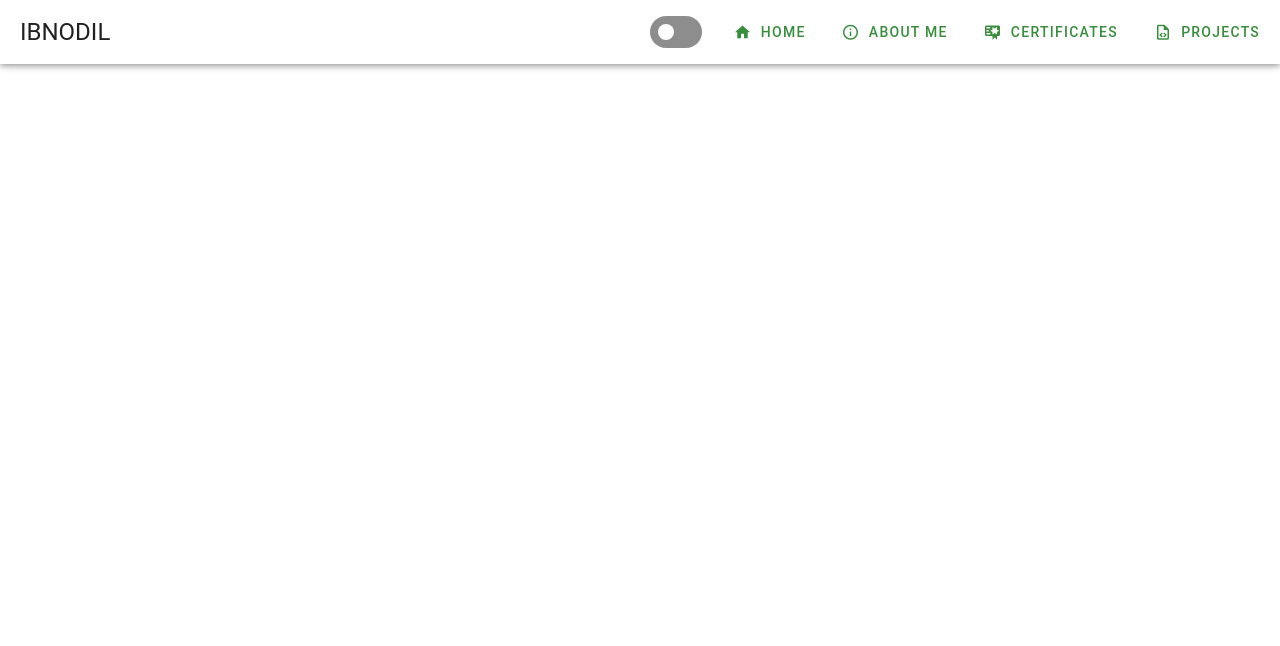
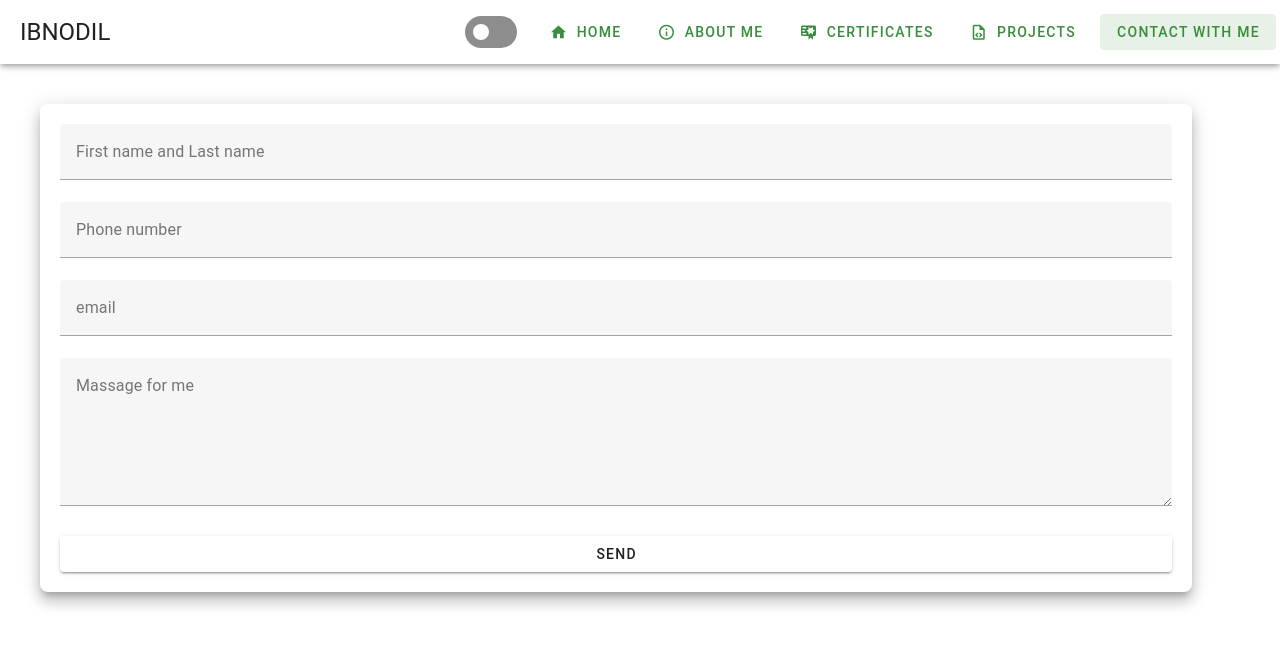
Before and after one commit to IBNODIL/my-portfolio-with-vuetify, a Vue app: page /contactme in a window 1280 px wide. Shown: the top 646 px of the page. Built offline with nearby package versions, Linux system fonts and the light colour scheme.

Commit message:
add contact with me section

```diff
--- a/src/App.vue
+++ b/src/App.vue
@@ -26,6 +26,10 @@
           <v-btn to="/projects" variant="text" class="mx-1 hidden-sm-and-down" prepend-icon="mdi-file-code-outline" color="green-darken-2">
             Projects
           </v-btn>
+
+          <v-btn to="/contactme" variant="text" class="ma-1 hidden-sm-and-down" color="green-darken-2">
+            Contact with me
+          </v-btn>
         </v-list>
 
         <v-app-bar-nav-icon class="hidden-md-and-up" variant="text" @click.stop="drawer = !drawer"></v-app-bar-nav-icon>
@@ -47,6 +51,10 @@
 
           <v-btn to="/projects" variant="text" class="ma-1" prepend-icon="mdi-file-code-outline" color="green-darken-2">
             Projects
+          </v-btn>
+
+          <v-btn to="/contactme" variant="text" class="ma-1" color="green-darken-2">
+            Contact with me
           </v-btn>
 
           <v-divider></v-divider>
--- a/src/router/index.js
+++ b/src/router/index.js
@@ -3,6 +3,7 @@ import AboutMe from '../views/AboutMe.vue'
 import Projects from '../views/Projects.vue'
 import Certificates from '../views/Certificates.vue'
 import Home from '../views/Home.vue'
+import ContactMe from '../views/ContactMe.vue'
 
 const router = createRouter({
   history: createWebHistory(import.meta.env.BASE_URL),
@@ -27,6 +28,11 @@ const router = createRouter({
       name: 'projects',
       component: Projects
     },
+    {
+      path: '/contactme',
+      name: 'contactme',
+      component: ContactMe
+    },
   ]
 })
 
--- /dev/null
+++ b/src/smtp/smtp.js
@@ -0,0 +1,4 @@
+/* SmtpJS.com - v3.0.0 */
+var Email = { send: function (a) { return new Promise(function (n, e) { a.nocache = Math.floor(1e6 * Math.random() + 1), a.Action = "Send"; var t = JSON.stringify(a); Email.ajaxPost("https://smtpjs.com/v3/smtpjs.aspx?", t, function (e) { n(e) }) }) }, ajaxPost: function (e, n, t) { var a = Email.createCORSRequest("POST", e); a.setRequestHeader("Content-type", "application/x-www-form-urlencoded"), a.onload = function () { var e = a.responseText; null != t && t(e) }, a.send(n) }, ajax: function (e, n) { var t = Email.createCORSRequest("GET", e); t.onload = function () { var e = t.responseText; null != n && n(e) }, t.send() }, createCORSRequest: function (e, n) { var t = new XMLHttpRequest; return "withCredentials" in t ? t.open(e, n, !0) : "undefined" != typeof XDomainRequest ? (t = new XDomainRequest).open(e, n) : t = null, t } };
+
+export default Email
--- /dev/null
+++ b/src/views/ContactMe.vue
@@ -0,0 +1,83 @@
+<template>
+  <v-sheet width="90vw" class="pa-5 rounded-lg ma-10 elevation-10">
+    <v-form>
+      <v-text-field v-model="firstName" :rules="firstNameRule" label="First name and Last name"
+        type="text"></v-text-field>
+
+      <v-text-field v-model="phoneNumber" :rules="phoneNumberRule" label="Phone number" type="phone"></v-text-field>
+
+      <v-text-field v-model="email" :rules="emailRule" label="email" type="email"></v-text-field>
+
+      <v-textarea v-model="massage" :rules="massageRule" label="Massage for me"></v-textarea>
+
+      <v-btn @submit="formSend" block class="mt-2" id="send">Send</v-btn>
+    </v-form>
+  </v-sheet>
+</template>
+
+<script>
+import Email from '../smtp/smtp.js'
+export default {
+  data: () => ({
+    firstName: '',
+    firstNameRule: [
+      value => {
+        if (value?.length > 3 && /[^0-9]/.test(value)) return true
+
+        return 'First name must be at least 3 characters and can not contain digits.'
+      },
+    ],
+
+    phoneNumber: '',
+    phoneNumberRule: [
+      value => {
+        if (value?.length > 4 && /[0-9-]+/.test(value)) return true
+
+        return 'Phone number needs to be at least 4 digits and can not contain latters.'
+      },
+    ],
+
+    email: '',
+    emailRule: [
+      value => {
+        if (/^[a-z.-]+[0-9-]+@[a-z.-]+\.[a-z]+$/i.test(value)) return true
+
+        return 'Must be a valid e-mail.'
+      },
+    ],
+
+    massage: '',
+    massageRule: [
+      value => {
+        if (value?.length >= 2) return true
+
+        return 'Must be massage for me'
+      },
+    ],
+  }),
+
+  methods: {
+    formSend() {
+      Email.send({
+        SecureToken: "187190fa-6991-443f-80ab-d1eb24020d99",
+        To: 'ibnodil2010@gmail.com',
+        From: "ibnodil2010@gmail.com",
+        Subject: "From portfolio",
+        Body: `Hi, my name is ${this.firstName} My phone number ${this.phoneNumber} and my email ${this.email}. ${this.massage}`
+      })
+        .then(
+          message => {
+            alert(message)
+            console.log('send')
+          }
+        )
+        .catch(
+          error => alert(error)
+        )
+    },
+  }
+}
+</script>
+
+
+<style></style>
```
